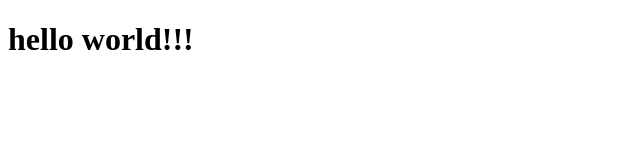
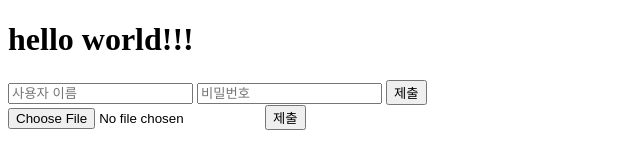
Before and after one commit to koreanddinghwan/nginx-like-webserv-using-kqueue, a plain HTML site: page mpmt/modules/http/index.html in a window 1280 px wide. Shown: the whole page, without its empty margins (0-640 px from the left). Drawn offline with Linux system fonts and the light colour scheme.

Commit message:
chore(config, test folder, index.html): commit

```diff
--- a/mpmt/modules/http/index.html
+++ b/mpmt/modules/http/index.html
@@ -8,6 +8,21 @@
   </head>
   <body>
     <h1>hello world!!!</h1>
+    <form action="http://localhost:80" method="post">
+      <!-- 필요한 입력 요소들을 추가하세요 -->
+      <input type="text" name="username" placeholder="사용자 이름" />
+      <input type="password" name="password" placeholder="비밀번호" />
+      <input type="submit" value="제출" />
+    </form>
+
+    <form
+      action="http://localhost:80/upload"
+      method="post"
+      enctype="multipart/form-data"
+    >
+      <input type="file" name="fileUpload" />
+      <input type="submit" value="제출" />
+    </form>
   </body>
   <script src="test.js"></script>
 </html>
```
Also changed, not shown: 2 other files.
